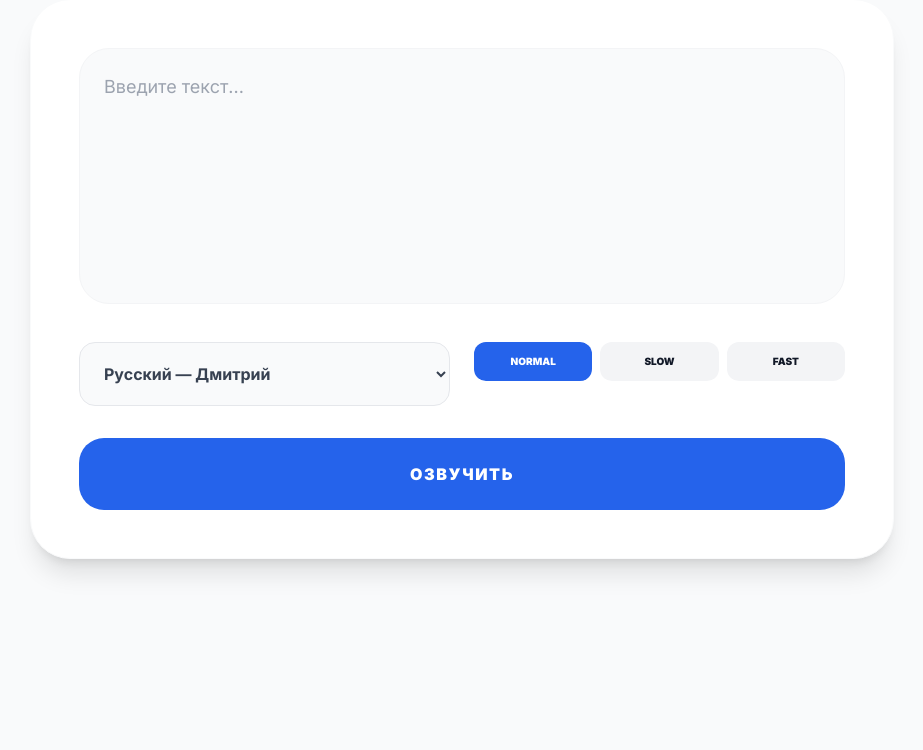
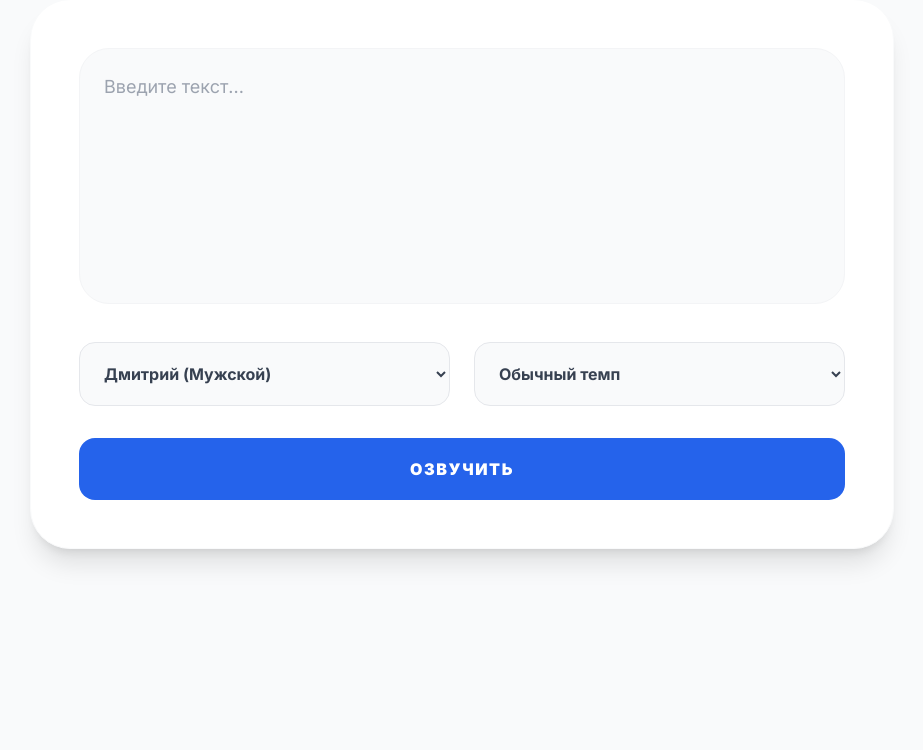
Before and after one commit to olvereal-cpu/speech-clone, a FastAPI app: page / in a window 1280 px wide. Shown: the part 130-880 px from the top of the page, without its empty margins (178-1101 px from the left). Run offline with FastAPI, Linux system fonts and the light colour scheme; some libraries are stand-ins or nearby versions.

Commit message:
Update index.html

```diff
--- a/templates/index.html
+++ b/templates/index.html
@@ -6,42 +6,40 @@
 
         <div class="grid grid-cols-1 md:grid-cols-2 gap-6 mt-8">
             <select id="voiceSelect" class="w-full p-5 bg-gray-50 border rounded-2xl outline-none font-bold text-gray-700">
-                <option value="ru-RU-DmitryNeural">Русский — Дмитрий</option>
-                <option value="ru-RU-SvetlanaNeural">Русский — Светлана</option>
+                <option value="ru-RU-DmitryNeural">Дмитрий (Мужской)</option>
+                <option value="ru-RU-SvetlanaNeural">Светлана (Женский)</option>
             </select>
-            <div class="grid grid-cols-3 gap-2">
-                <label class="cursor-pointer"><input type="radio" name="mode" value="natural" class="peer hidden" checked><div class="peer-checked:bg-blue-600 peer-checked:text-white bg-gray-100 p-3 rounded-xl text-center text-[10px] font-black uppercase">Normal</div></label>
-                <label class="cursor-pointer"><input type="radio" name="mode" value="slow" class="peer hidden"><div class="peer-checked:bg-blue-600 peer-checked:text-white bg-gray-100 p-3 rounded-xl text-center text-[10px] font-black uppercase">Slow</div></label>
-                <label class="cursor-pointer"><input type="radio" name="mode" value="fast" class="peer hidden"><div class="peer-checked:bg-blue-600 peer-checked:text-white bg-gray-100 p-3 rounded-xl text-center text-[10px] font-black uppercase">Fast</div></label>
-            </div>
+            <select id="modeSelect" class="w-full p-5 bg-gray-50 border rounded-2xl outline-none font-bold text-gray-700">
+                <option value="natural">Обычный темп</option>
+                <option value="slow">Медленно</option>
+                <option value="fast">Быстро</option>
+            </select>
         </div>
 
-        <button onclick="generateAudio()" id="mainBtn" class="w-full mt-8 py-6 bg-blue-600 text-white rounded-[25px] font-black uppercase tracking-widest hover:bg-black transition-all">Озвучить</button>
+        <button onclick="generateAudio()" id="genBtn" class="w-full mt-8 h-[62px] bg-blue-600 text-white rounded-2xl font-black uppercase tracking-widest hover:bg-black transition-all">Озвучить</button>
 
-        <div id="resultSection" class="hidden mt-10 p-8 bg-blue-50 rounded-[40px] border border-blue-100 text-center">
+        <div id="resultSection" class="mt-12 hidden p-8 bg-blue-50 rounded-[40px] border border-blue-100 text-center">
             <audio id="audioPlayer" controls class="w-full mb-8"></audio>
-            <button id="downloadBtn" class="px-12 py-5 bg-green-500 text-white rounded-2xl font-black uppercase text-xs tracking-widest hover:bg-black transition-all">Скачать файл →</button>
+            <button id="downloadBtn" class="px-16 py-6 bg-green-500 text-white font-black rounded-[25px] hover:bg-black transition-all uppercase tracking-widest text-sm">Скачать MP3</button>
         </div>
     </section>
 </main>
 
 <script>
 async function generateAudio() {
-    const btn = document.getElementById('mainBtn');
+    const btn = document.getElementById('genBtn');
     const text = document.getElementById('text').value;
     const voice = document.getElementById('voiceSelect').value;
-    const mode = document.querySelector('input[name="mode"]:checked').value;
+    const mode = document.getElementById('modeSelect').value;
 
     if(!text.trim()) return alert("Введите текст");
-
-    btn.disabled = true;
-    btn.innerText = "Генерируем...";
+    btn.disabled = true; btn.innerText = "Генерируем...";
 
     try {
         const response = await fetch('/api/generate', {
             method: 'POST',
             headers: { 'Content-Type': 'application/json' },
-            body: JSON.stringify({ text: text, voice: voice, mode: mode })
+            body: JSON.stringify({ text, voice, mode })
         });
         const data = await response.json();
         if(data.audio_url) {
```
